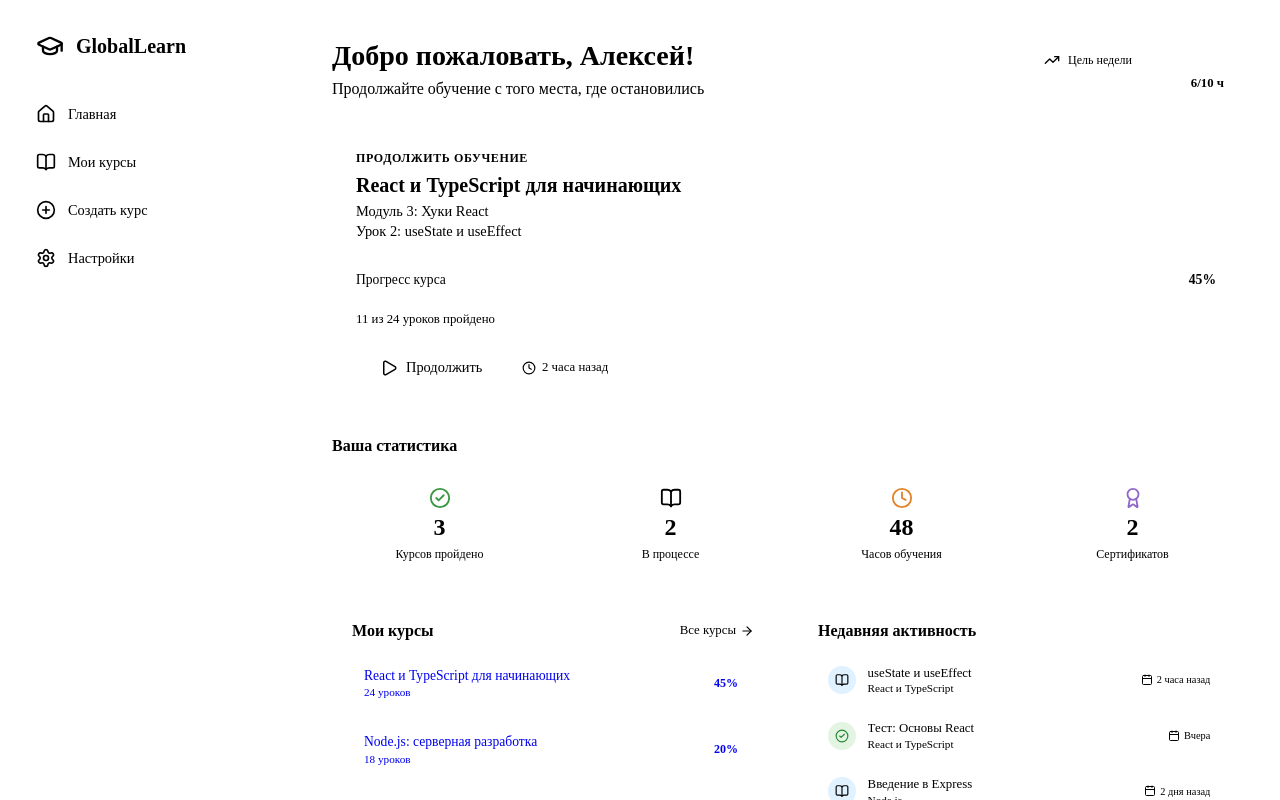
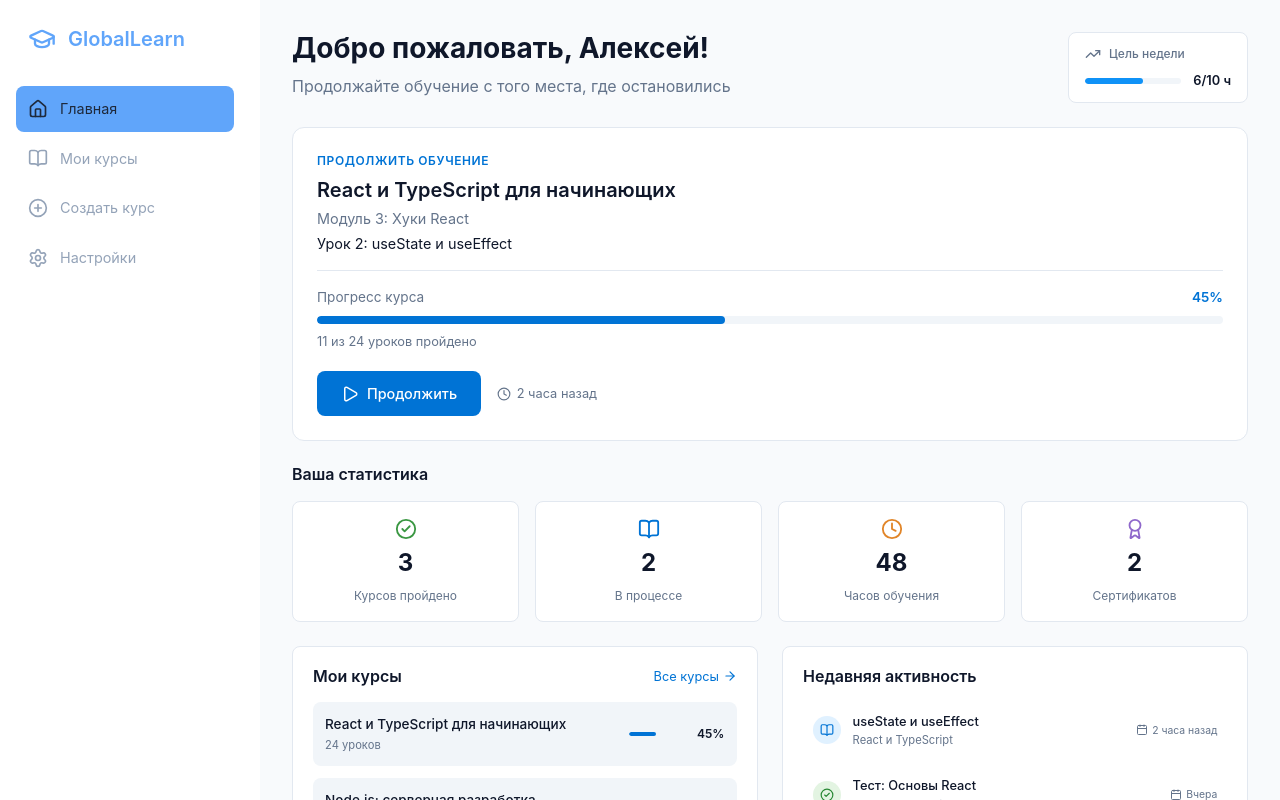
Before and after one commit to global-learn/mvp-client, a React (Vite) app: page /dashboard in a window 1280 px wide. Shown: the top 800 px of the page. Built offline with nearby package versions, Linux system fonts and the light colour scheme.

Commit message:
fix: (styles) import and other

```diff
--- a/src/app/App.tsx
+++ b/src/app/App.tsx
@@ -10,6 +10,7 @@
 
 import {Providers} from "@app/providers";
 import {AppRouter} from "@app/router";
+import './styles/index.css'
 
 function App() {
   return (
--- a/src/app/styles/index.css
+++ b/src/app/styles/index.css
@@ -1,33 +1,88 @@
-* {
-  margin: 0;
-  padding: 0;
+/* ================================================================
+   Design Tokens — CSS переменные для всего приложения.
+   Меняешь здесь — меняется везде. Так работает design system.
+   ================================================================ */
+
+:root {
+  /* Базовые цвета */
+  --white: #fff;
+
+  --background: #f8fafc;
+  --foreground: #0f172a;
+
+  --card: #ffffff;
+
+  /* Primary — основной цвет бренда */
+  --primary: oklch(0.55 0.18 250);
+  --primary-foreground: #ffffff;
+
+  /* Secondary — нейтральный фон для второстепенных элементов */
+  --secondary: #f1f5f9;
+  --secondary-foreground: #334155;
+
+  /* Muted — приглушённый текст и фоны */
+  --muted: #f1f5f9;
+  --muted-foreground: #64748b;
+
+  /* Accent — акцентный цвет */
+  --accent: oklch(0.65 0.18 250);
+
+  /* Destructive — цвет для опасных действий (удаление) */
+  --destructive: oklch(0.58 0.22 25);
+
+  /* UI элементы */
+  --border: #e2e8f0;
+  --input: #e2e8f0;
+  --ring: oklch(0.55 0.18 250);
+
+  /* Скругление углов */
+  --radius: 8px;
+
+  /* Sidebar — отдельная палитра для боковой панели */
+  --sidebar-foreground: #94a3b8;
+  --sidebar-primary: #60a5fa;
+  --sidebar-primary-foreground: #1e293b;
+  --sidebar-accent: rgba(255, 255, 255, 0.06);
+  --sidebar-border: rgba(255, 255, 255, 0.1);
+}
+
+/* ---- Базовый сброс ---- */
+
+*,
+*::before,
+*::after {
   box-sizing: border-box;
 }
 
-img,
-video {
-  display: block;
-  max-width: 100%;
-  height: auto;
+body {
+  margin: 0;
+  font-family: -apple-system, BlinkMacSystemFont, 'Segoe UI', Roboto, sans-serif;
+  font-size: 16px;
+  line-height: 1.5;
+  background: var(--background);
+  color: var(--foreground);
+  -webkit-font-smoothing: antialiased;
 }
 
-ul {
-  list-style: none;
+#root {
+  /* Убираем ограничения из старой Vite-темы */
+  width: 100%;
+  max-width: none;
+  margin: 0;
+  text-align: left;
+  border: none;
+  min-height: 100vh;
 }
 
-input,
-textarea,
-select,
-button {
+h1, h2, h3, h4 {
+  margin: 0;
+  line-height: 1.2;
+}
+
+p {
+  margin: 0;
+}
+
+input, textarea, button, select {
   font-family: inherit;
 }
-
-html {
-  height: 100%;
-  scroll-behavior: smooth;
-}
-
-body {
-  min-height: 100%;
-  line-height: 1.5;
-}
--- a/src/index.css
+++ /dev/null
@@ -1,87 +0,0 @@
-/* ================================================================
-   Design Tokens — CSS переменные для всего приложения.
-   Меняешь здесь — меняется везде. Так работает design system.
-   ================================================================ */
-
-:root {
-  /* Базовые цвета */
-  --background: #f8fafc;
-  --foreground: #0f172a;
-
-  --card: #ffffff;
-
-  /* Primary — основной цвет бренда */
-  --primary: oklch(0.55 0.18 250);
-  --primary-foreground: #ffffff;
-
-  /* Secondary — нейтральный фон для второстепенных элементов */
-  --secondary: #f1f5f9;
-  --secondary-foreground: #334155;
-
-  /* Muted — приглушённый текст и фоны */
-  --muted: #f1f5f9;
-  --muted-foreground: #64748b;
-
-  /* Accent — акцентный цвет */
-  --accent: oklch(0.65 0.18 250);
-
-  /* Destructive — цвет для опасных действий (удаление) */
-  --destructive: oklch(0.58 0.22 25);
-
-  /* UI элементы */
-  --border: #e2e8f0;
-  --input: #e2e8f0;
-  --ring: oklch(0.55 0.18 250);
-
-  /* Скругление углов */
-  --radius: 8px;
-
-  /* Sidebar — отдельная палитра для боковой панели */
-  --sidebar: #1e293b;
-  --sidebar-foreground: #94a3b8;
-  --sidebar-primary: #60a5fa;
-  --sidebar-primary-foreground: #1e293b;
-  --sidebar-accent: rgba(255, 255, 255, 0.06);
-  --sidebar-border: rgba(255, 255, 255, 0.08);
-}
-
-/* ---- Базовый сброс ---- */
-
-*,
-*::before,
-*::after {
-  box-sizing: border-box;
-}
-
-body {
-  margin: 0;
-  font-family: -apple-system, BlinkMacSystemFont, 'Segoe UI', Roboto, sans-serif;
-  font-size: 16px;
-  line-height: 1.5;
-  background: var(--background);
-  color: var(--foreground);
-  -webkit-font-smoothing: antialiased;
-}
-
-#root {
-  /* Убираем ограничения из старой Vite-темы */
-  width: 100%;
-  max-width: none;
-  margin: 0;
-  text-align: left;
-  border: none;
-  min-height: 100vh;
-}
-
-h1, h2, h3, h4 {
-  margin: 0;
-  line-height: 1.2;
-}
-
-p {
-  margin: 0;
-}
-
-input, textarea, button, select {
-  font-family: inherit;
-}
--- a/src/pages/dashboard/ui/Dashboard.module.css
+++ b/src/pages/dashboard/ui/Dashboard.module.css
@@ -1,7 +1,3 @@
-.dashboard {
-  max-width: 1000px;
-}
-
 .header {
   display: flex;
   justify-content: space-between;
--- a/src/widgets/sidebar/ui/Sidebar.module.css
+++ b/src/widgets/sidebar/ui/Sidebar.module.css
@@ -1,8 +1,8 @@
 .sidebar {
   width: 260px;
   min-height: 100vh;
-  background: var(--sidebar);
-  border-right: 1px solid var(--sidebar-border);
+  background: var(--white);
+  border-right: 10px solid var(--sidebar-border);
   display: flex;
   flex-direction: column;
   padding: 1.5rem 1rem;
```
